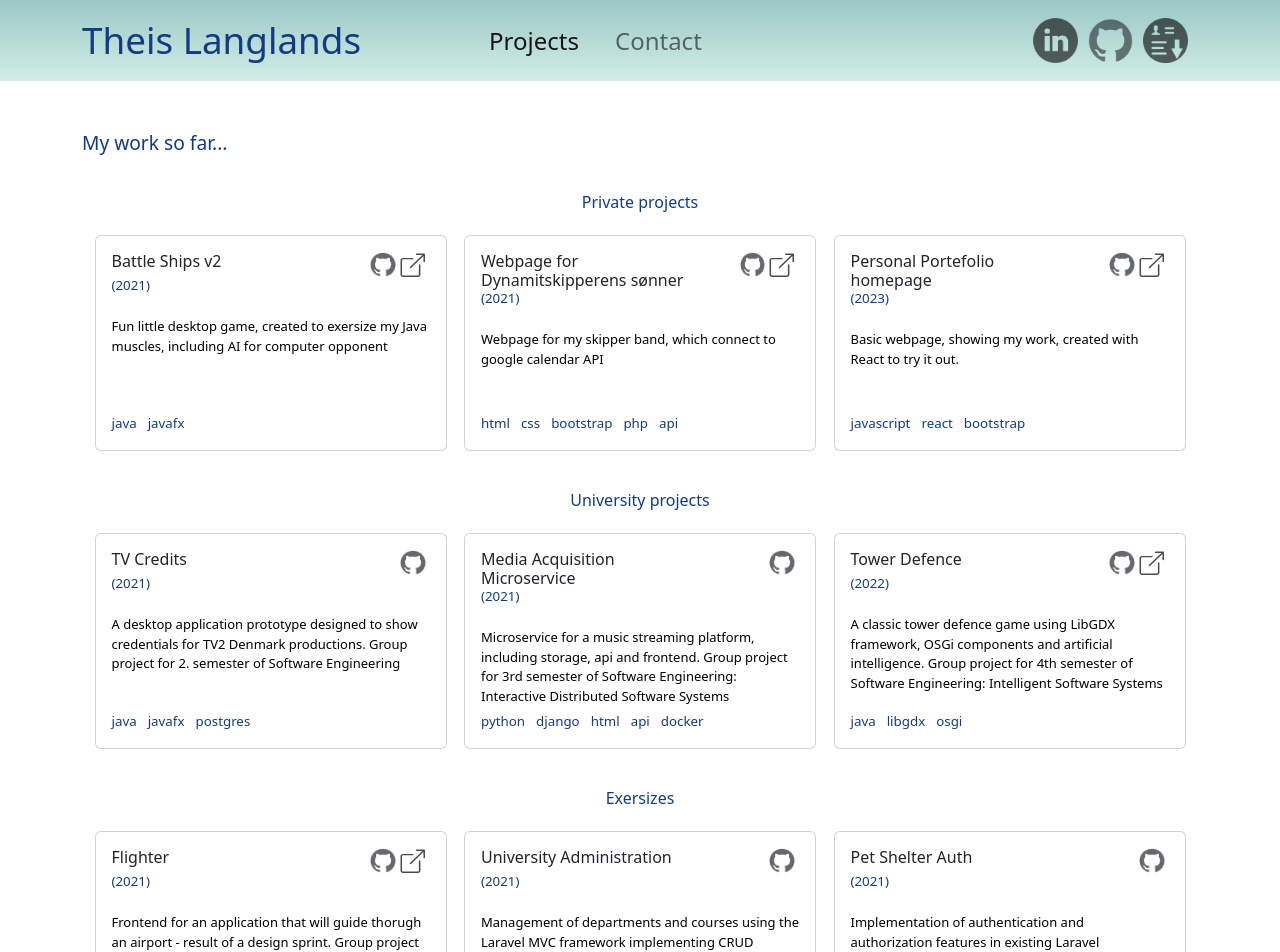
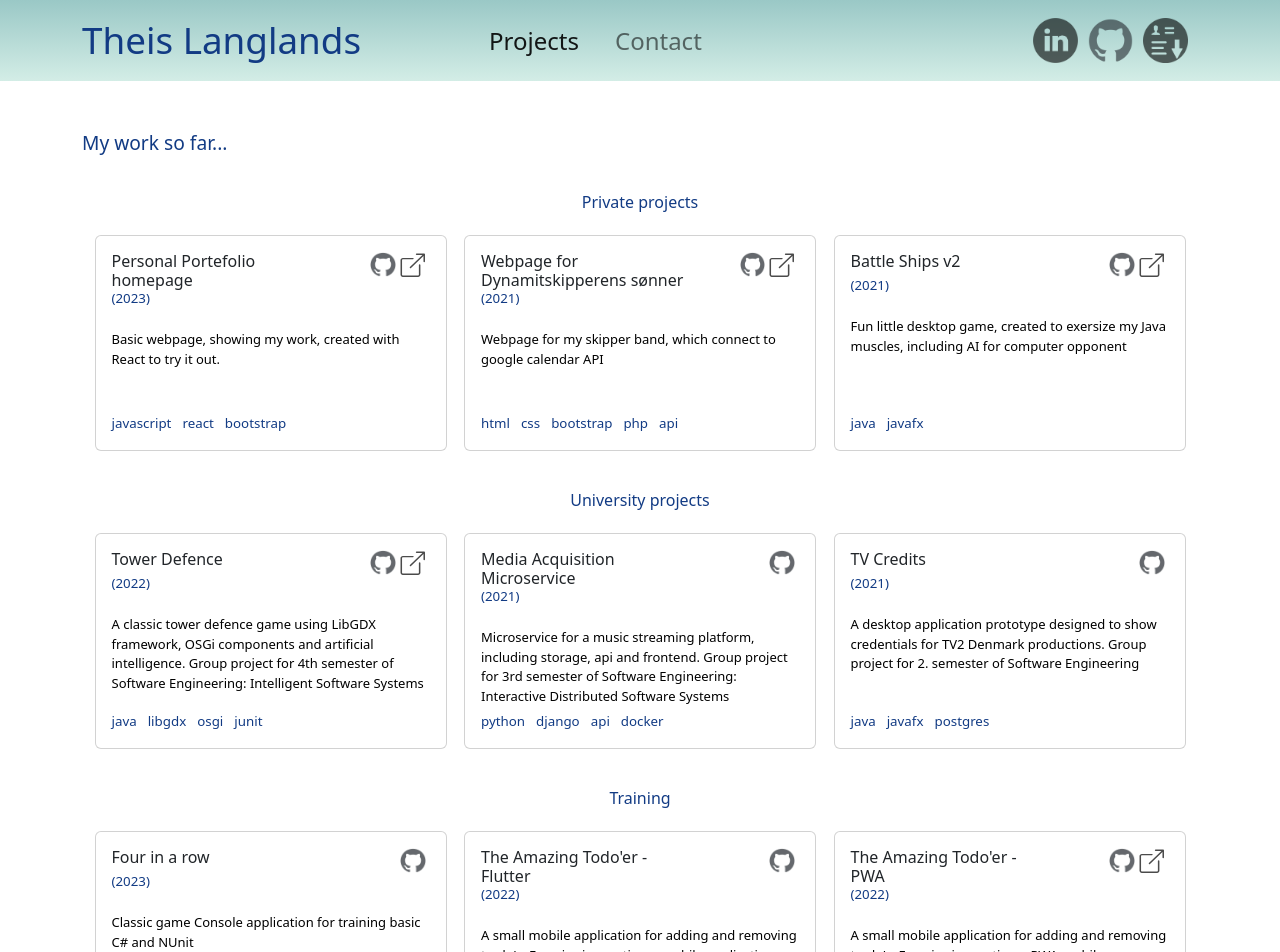
Before and after one commit to theislanglands/Portefolio, a React (Create React App) app: page /projects in a window 1280 px wide. Shown: the top 952 px of the page. Built offline with nearby package versions, Linux system fonts and the light colour scheme.

Commit message:
sort project by date

```diff
--- a/src/pages/projects/Projects.js
+++ b/src/pages/projects/Projects.js
@@ -19,7 +19,7 @@ const Projects = () => {
                 </div>
 
                 <div className="projects">
-                    {projects.filter(project => project.uni === false).sort((firstProject, secondProject) => firstProject.year - secondProject.year).map((project) => (
+                    {projects.filter(project => !project.uni && !project.exersize).sort((firstProject, secondProject) => new Date(firstProject.date) - new Date(secondProject.date)).reverse().map((project) => (
                             <div>{getCard(project.id)}</div>
                         ))}
                 </div>
@@ -27,15 +27,15 @@ const Projects = () => {
                     <p>University projects</p>
                 </div>
                 <div className="projects">
-                {projects.filter(project => project.uni && !project.exersize).sort((firstProject, secondProject) => firstProject.year - secondProject.year).map((project) => (
+                {projects.filter(project => (project.uni && !project.exersize)).sort((firstProject, secondProject) => new Date(firstProject.date) - new Date(secondProject.date)).reverse().map((project) => (
                         <div>{getCard(project.id)}</div>
                     ))}
                 </div>
                 <div className="Content-subheader">
-                    <p>Exersizes</p>
+                    <p>Training</p>
                 </div>
                 <div className="projects">
-                    {projects.filter(project => project.uni && project.exersize).sort((firstProject, secondProject) => firstProject.year - secondProject.year).map((project) => (
+                    {projects.filter(project => project.exersize).sort((firstProject, secondProject) => new Date(firstProject.date) - new Date(secondProject.date)).reverse().map((project) => (
                             <div>{getCard(project.id)}</div>
                         ))}
                 </div>
--- a/src/pages/projects/projects.json
+++ b/src/pages/projects/projects.json
@@ -4,6 +4,7 @@
         "uni": false,
         "title": "Battle Ships v2",
         "year": 2021,
+        "date": "2021-6",
         "description": "Fun little desktop game, created to exersize my Java muscles, including AI for computer opponent",
         "github": "https://github.com/theislanglands/Battleship",
         "link": "https://youtu.be/aMC3QBAm_yw",
@@ -16,6 +17,7 @@
         "uni": false,
         "title": "Personal Portefolio homepage",
         "year": 2023,
+        "date": "2023-1",
         "description": "Basic webpage, showing my work, created with React to try it out.",
         "github": "https://github.com/theislanglands/Portefolio",
         "link": "link URL",
@@ -28,6 +30,7 @@
         "uni": false,
         "title": "Webpage for Dynamitskipperens sønner",
         "year": 2021,
+        "date": "2021-8",
         "description": "Webpage for my skipper band, which connect to google calendar API",
         "github": "https://github.com/theislanglands/dynamitweb",
         "link": "https://dynamitskipperenssoenner.dk/",
@@ -41,6 +44,7 @@
         "exersize": true,
         "title": "FilmGuru - React Native",
         "year": 2022,
+        "date": "2022-9",
         "description": "A small mobile application showing top movies based on genres for trying out React Native",
         "github": "https://github.com/theislanglands/moviedatabase-exersize_react",
         "tech": [
@@ -53,6 +57,7 @@
         "exersize": true,
         "title": "FilmGuru - Android",
         "year": 2022,
+        "date": "2022-10",
         "description": "A small mobile application showing movies and details for trying out android programming",
         "github": "https://github.com/theislanglands/FilmGuru-android",
         "tech": [
@@ -64,6 +69,7 @@
         "uni": true,
         "title": "TV Credits",
         "year": 2021,
+        "date": "2021-6",
         "description": "A desktop application prototype designed to show credentials for TV2 Denmark productions. Group project for 2. semester of Software Engineering",
         "github": "https://github.com/theislanglands/SemesterProject2-TV2",
         "tech": [
@@ -75,11 +81,12 @@
         "uni": true,
         "title": "Tower Defence",
         "year": 2022,
+        "date": "2022-6",
         "description": "A classic tower defence game using LibGDX framework, OSGi components and artificial intelligence. Group project for 4th semester of Software Engineering: Intelligent Software Systems",
         "github": "https://github.com/theislanglands/SemesterProject4",
         "link": "https://www.youtube.com/watch?v=hRXR7nW7-dQ",
         "tech": [
-            "java", "libgdx", "osgi"
+            "java", "libgdx", "osgi", "junit"
         ]
     },
     {
@@ -88,6 +95,7 @@
         "exersize": true,
         "title": "The Amazing Todo'er - PWA",
         "year": 2022,
+        "date": "2022-10",
         "description": "A small mobile application for adding and removing to-do's. Exersize in creating a PWA mobile application using React",
         "github": "https://github.com/theislanglands/ToDo-App-PWA",
         "link": "https://master--relaxed-tulumba-5a6ae2.netlify.app/",
@@ -101,6 +109,7 @@
         "exersize": true,
         "title": "The Amazing Todo'er - Flutter",
         "year": 2022,
+        "date": "2022-11",
         "description": "A small mobile application for adding and removing to-do's. Exersize in creating a mobile application using Flutter",
         "github": "https://github.com/theislanglands/ToDo-App-Flutter",
         "tech": [
@@ -112,10 +121,11 @@
         "uni": true,
         "title": "Media Acquisition Microservice",
         "year": 2021,
+        "date": "2021-12",
         "description": "Microservice for a music streaming platform, including storage, api and frontend. Group project for 3rd semester of Software Engineering: Interactive Distributed Software Systems",
         "github": "https://github.com/theislanglands/SemesterProject3",
         "tech": [
-            "python", "django", "html", "api", "docker"
+            "python", "django", "api", "docker"
         ]
     },
     {
@@ -124,6 +134,7 @@
         "exersize": true,
         "title": "Flighter",
         "year": 2021,
+        "date": "2021-11",
         "description": "Frontend for an application that will guide thorugh an airport - result of a design sprint. Group project 3rd semester - HCI course",
         "github": "https://github.com/theislanglands/Flighter",
         "link": "https://effortless-beijinho-d82c4e.netlify.app/",
@@ -137,6 +148,7 @@
         "exersize": true,
         "title": "University Administration",
         "year": 2021,
+        "date": "2021-10",
         "description": "Management of departments and courses using the Laravel MVC framework implementing CRUD operations. Assignment of Web Technologies Course",
         "github": "https://github.com/theislanglands/University-Manager",
         "tech": [
@@ -149,10 +161,24 @@
         "exersize": true,
         "title": "Pet Shelter Auth",
         "year": 2021,
+        "date": "2021-11",
         "description": "Implementation of authentication and authorization features in existing Laravel application. Assignment for Web Technologies Course",
         "github": "https://github.com/theislanglands/University-Manager",
         "tech": [
             "php", "laravel", "mysql"
         ]
+    },
+    {
+        "id": 13,
+        "uni": false,
+        "exersize": true,
+        "title": "Four in a row",
+        "year": 2023,
+        "date": "2023-1",
+        "description": "Classic game Console application for training basic C# and NUnit",
+        "github": "https://github.com/theislanglands/forInARow",
+        "tech": [
+            "c#", "nunit"
+        ]
     }
 ]
```
